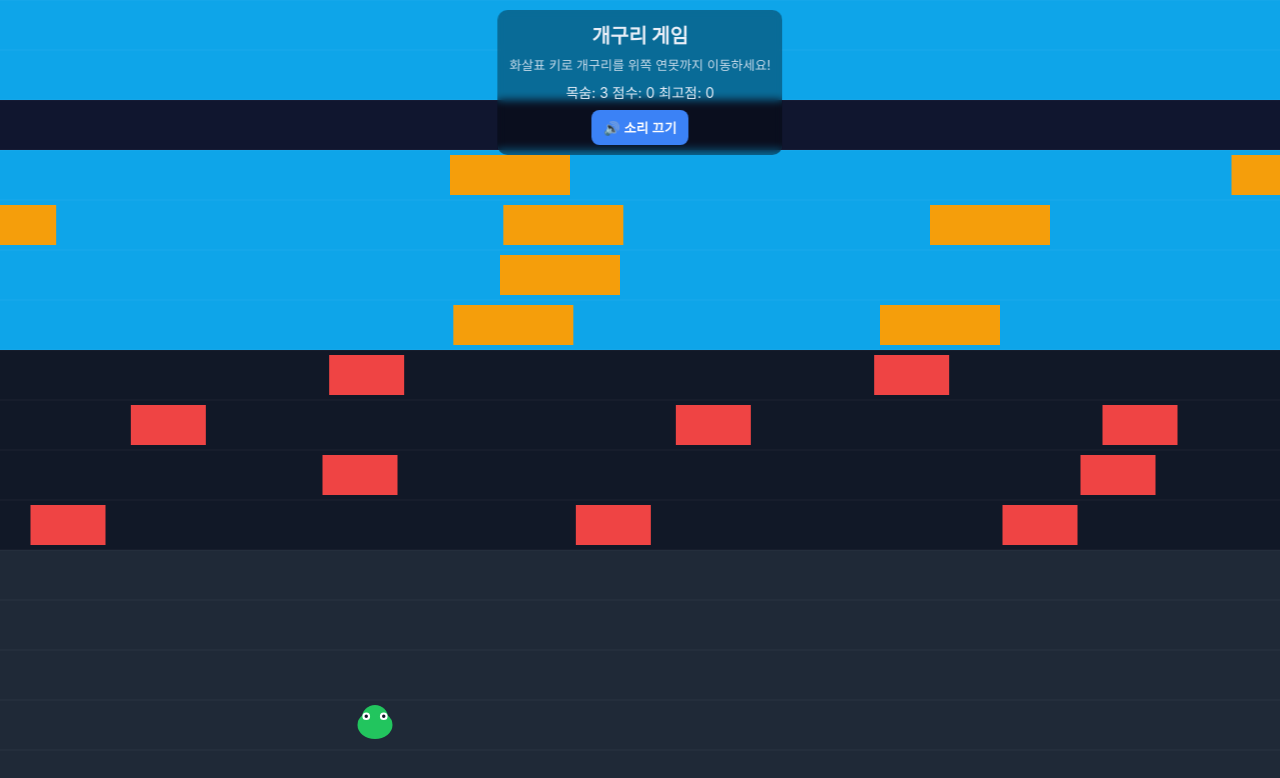
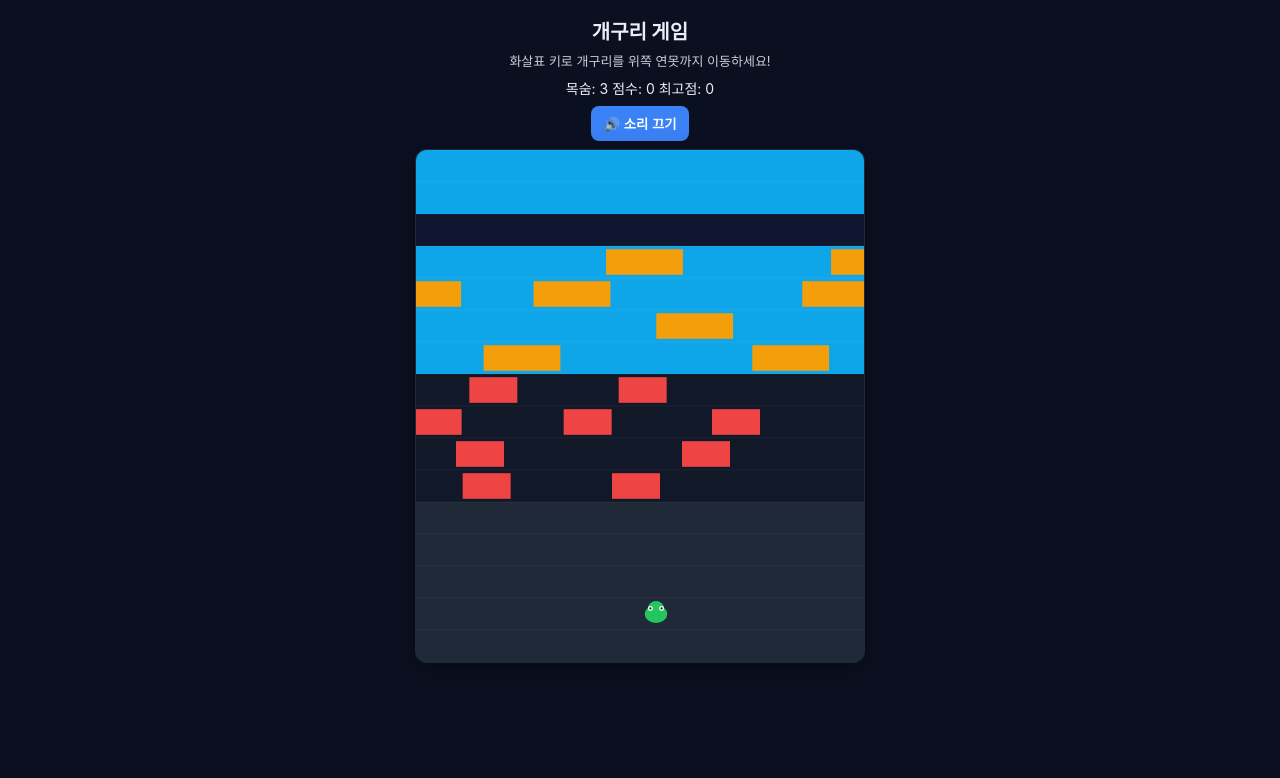
Before and after one commit to beeper9-source/api, a website: page index.html in a window 1280 px wide. Drawn offline with Linux system fonts and the light colour scheme.

Commit message:
revert: back to fixed-size canvas and centered layout

```diff
--- a/game.js
+++ b/game.js
@@ -9,14 +9,11 @@ const LANE_START = 3;   // 첫 도로/물길 시작 행 (위에서부터)
 const LANE_END = 12;    // 마지막 도로/물길 행
 const HOME_ROW = 1;     // 연못 목표 행
 
-function resizeCanvas() {
-  canvas.width = window.innerWidth;
-  canvas.height = window.innerHeight;
-  // 종횡비를 유지하기 위해 14x16 격자를 기준으로 타일 크기 결정
+// 고정 크기 캔버스: HTML 속성의 width/height에 맞춰 타일 크기 계산
+function recalcTile() {
   TILE = Math.floor(Math.min(canvas.width / COLS, canvas.height / ROWS));
 }
-window.addEventListener('resize', resizeCanvas);
-resizeCanvas();
+recalcTile();
 
 const COLORS = {
   background: '#10162f',
--- a/index.html
+++ b/index.html
@@ -21,7 +21,7 @@
       </div>
     </div>
 
-    <canvas id="game"></canvas>
+    <canvas id="game" width="448" height="512"></canvas>
 
     <script src="game.js"></script>
   </body>
--- a/styles.css
+++ b/styles.css
@@ -1,6 +1,6 @@
 * { box-sizing: border-box; }
-html, body { height: 100%; margin: 0; padding: 0; font-family: -apple-system, BlinkMacSystemFont, Segoe UI, Roboto, Helvetica, Arial, "Apple SD Gothic Neo", "Malgun Gothic", "Noto Sans KR", sans-serif; background: #0b1021; color: #e9eef7; }
-.hud { position: fixed; top: 10px; left: 50%; transform: translateX(-50%); background: rgba(0,0,0,.35); backdrop-filter: blur(4px); padding: 10px 12px; border-radius: 10px; text-align: center; z-index: 10; }
+html, body { height: 100%; margin: 0; padding: 0; font-family: -apple-system, BlinkMacSystemFont, Segoe UI, Roboto, Helvetica, Arial, "Apple SD Gothic Neo", "Malgun Gothic", "Noto Sans KR", sans-serif; background: #0b1021; color: #e9eef7; display: flex; flex-direction: column; align-items: center; }
+.hud { margin: 16px 0 8px; text-align: center; }
 .title { font-weight: 800; font-size: 20px; margin-bottom: 6px; }
 .info { font-size: 13px; opacity: .85; margin-bottom: 8px; }
 .stats { font-size: 14px; margin-bottom: 8px; }
@@ -8,4 +8,4 @@ html, body { height: 100%; margin: 0; padding: 0; font-family: -apple-system, Bl
 #restart.hidden { display: none; }
 .controls { display: flex; gap: 8px; justify-content: center; }
 
-canvas { display: block; width: 100vw; height: 100vh; background: #10162f; }
+canvas { border-radius: 12px; box-shadow: 0 6px 24px rgba(0,0,0,.35); border: 1px solid rgba(255,255,255,.08); background: #10162f; }
```
